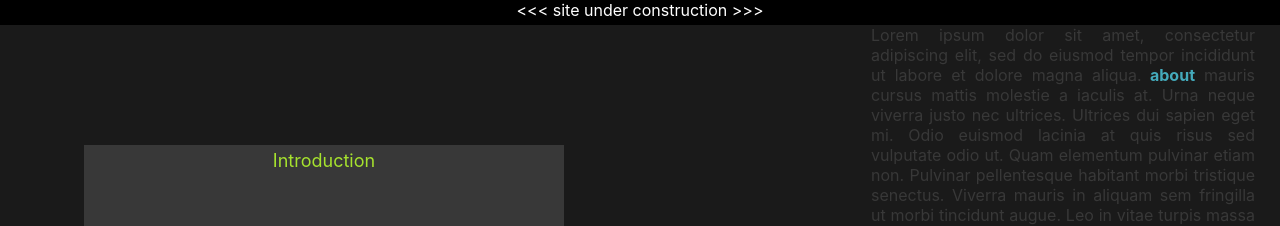
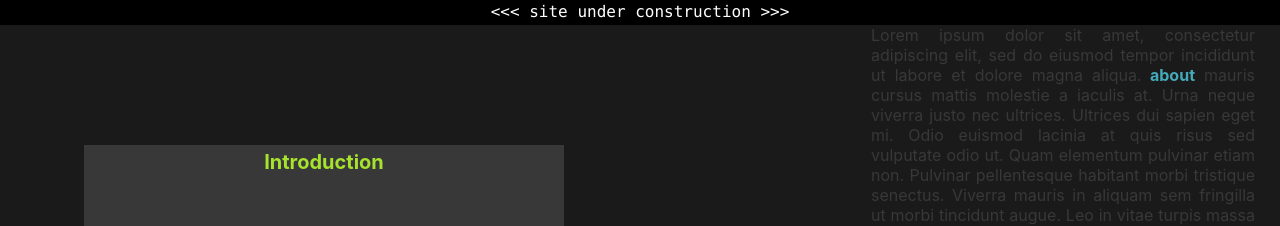
Before and after one commit to Astrovik3/OwnSite, a React (Create React App) app: page / in a window 1280 px wide. Both pictures are taken after a click on the element 559 px from the left and 425 px from the top of the page. Shown: the top 226 px of the page. Built offline with nearby package versions, Linux system fonts and the light colour scheme.

Commit message:
more style changes in intro

```diff
--- a/src/App.css
+++ b/src/App.css
@@ -23,7 +23,8 @@
 }
 .topMessage {
   margin: 0px;
-  padding: 0px;
+  padding: 2px;
+  font-family: Consolas;
   /*font-weight: bold;*/
 }
 
@@ -128,8 +129,15 @@
   margin-left: 20px;
   left: 5%;
   background-color: #383838;
+  /*add bottom border shadow*/
+
+}
+.firstIntro {
+  margin: 5px;
+  height: 30px;
+  font-size: 20px;
   color: #a6e22e;
-
+  font-weight: bold;
 }
 
 .second {
--- a/src/screens/Home.js
+++ b/src/screens/Home.js
@@ -28,7 +28,7 @@ const Home = () => {
         <Grid className="firstSub1">
           {clickPhoto ?
           <div className="firstMoreInfo">
-            <p style={{margin:'5px', height:'30px', fontSize:'18px'}}> Introduction </p>
+            <p className="firstIntro"> Introduction </p>
           </div>
           : null}
 
```
